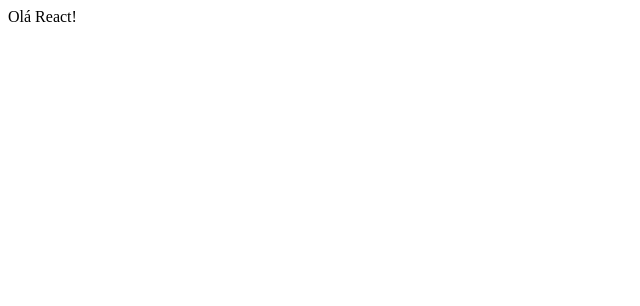
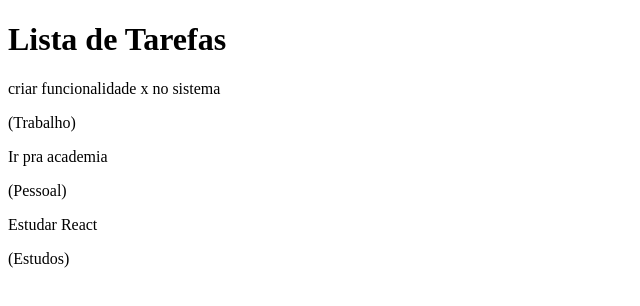
Before and after one commit to im4k1r4/to_do_list, a React (Vite) app: page / in a window 1280 px wide. Shown: the top 306 px of the page, without its empty margins (0-640 px from the left). Built offline with nearby package versions, Linux system fonts and the light colour scheme.

Commit message:
Adicionando módulos no app.jsx

```diff
--- a/src/App.jsx
+++ b/src/App.jsx
@@ -1,7 +1,42 @@
 import { useState } from 'react'
 
 function App() {
-    return <div>Olá React!</div>
+  const [todos, setTodos] = useState([
+    {
+      id: 1,
+      text: "criar funcionalidade x no sistema",
+      category: "Trabalho",
+      isCompleted: false,
+    },
+    {
+      id: 2,
+      text: "Ir pra academia",
+      category: "Pessoal",
+      isCompleted: false,
+    },
+    {
+      id: 3,
+      text: "Estudar React",
+      category: "Estudos",
+      isCompleted: false,
+    }
+  ])
+
+  return <div className='app'>
+    <h1>Lista de Tarefas</h1>
+    <div className='todo-list'>
+      {todos.map((todo) => (
+        <div className="todo">
+          <div className="content">
+            <p>{todo.text}</p>
+            <p className='category'>({todo.category})</p>
+          </div>
+        </div>
+      ))}
+    </div>
+  </div>
 }
 
 export default App;
+
+// 12:17
```
